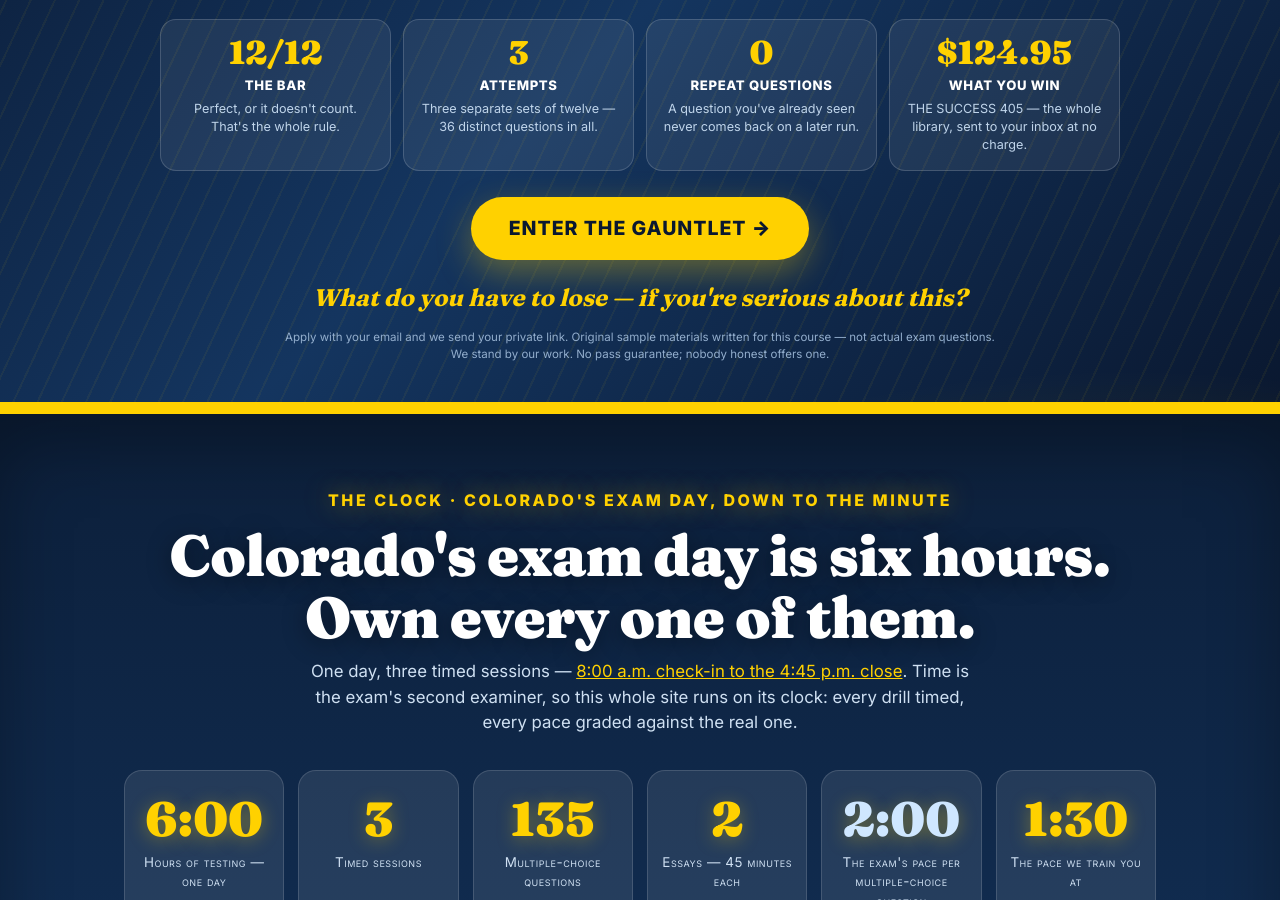
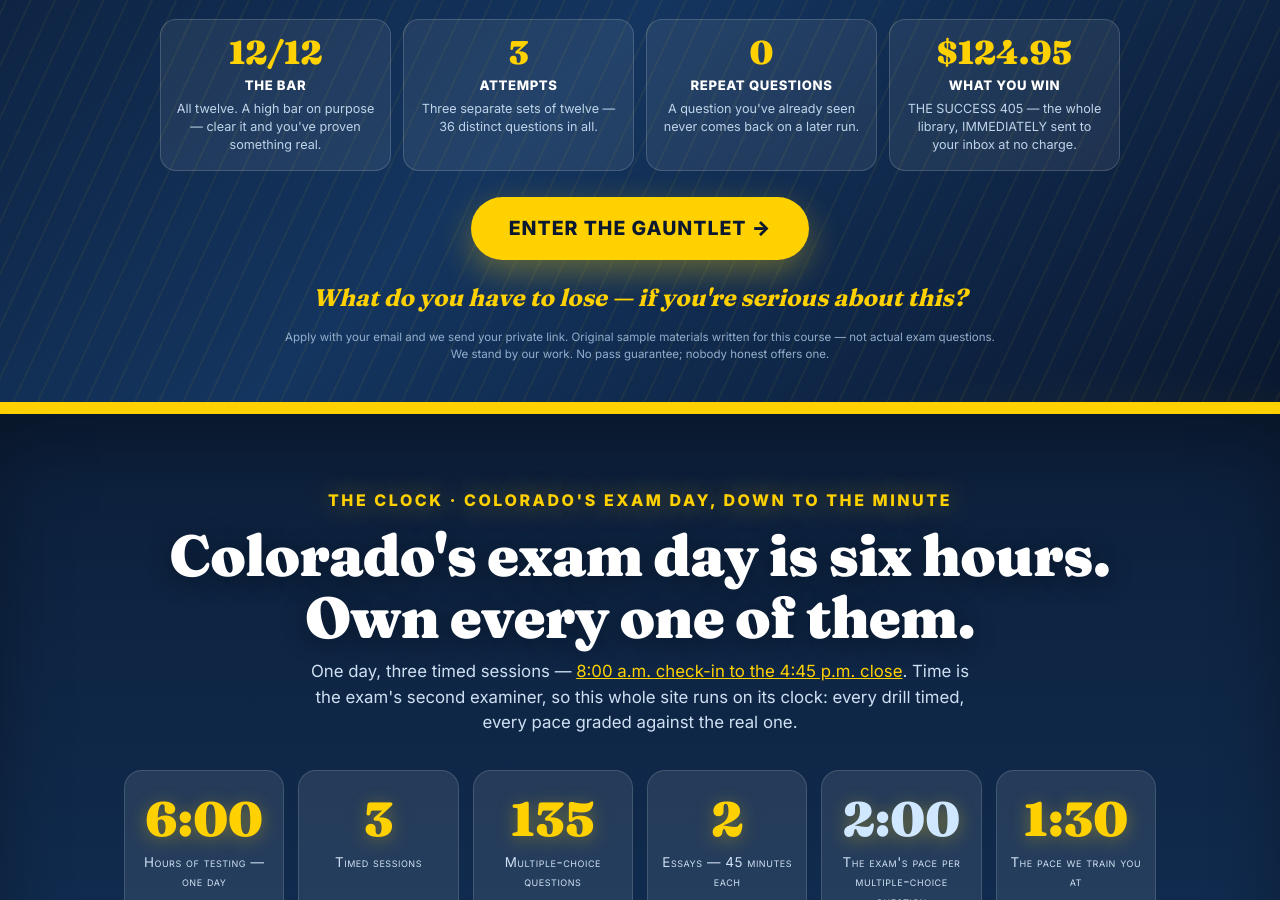
Before and after one commit to celiken33/coloradollpexam, a plain HTML site: page index.html in a window 1280 px wide. Shown: the part 1347-2247 px from the top of the page. Drawn offline with Linux system fonts and the light colour scheme.

Commit message:
Gauntlet card copy + immediate-delivery wording

```diff
--- a/index.html
+++ b/index.html
@@ -1024,13 +1024,13 @@
 
   <div class="gt-cards">
     <div class="gt-card"><div class="n">12/12</div><div class="t">The Bar</div>
-      <div class="d">Perfect, or it doesn't count. That's the whole rule.</div></div>
+      <div class="d">All twelve. A high bar on purpose — clear it and you've proven something real.</div></div>
     <div class="gt-card"><div class="n">3</div><div class="t">Attempts</div>
       <div class="d">Three separate sets of twelve — 36 distinct questions in all.</div></div>
     <div class="gt-card"><div class="n">0</div><div class="t">Repeat Questions</div>
       <div class="d">A question you've already seen never comes back on a later run.</div></div>
     <div class="gt-card"><div class="n">$124.95</div><div class="t">What You Win</div>
-      <div class="d">THE SUCCESS 405 — the whole library, sent to your inbox at no charge.</div></div>
+      <div class="d">THE SUCCESS 405 — the whole library, IMMEDIATELY sent to your inbox at no charge.</div></div>
   </div>
 
   <a class="gt-cta" href="/gauntlet.html">Enter The Gauntlet →</a>
```
Also changed, not shown: gauntlet.html (+1 -1 lines).
